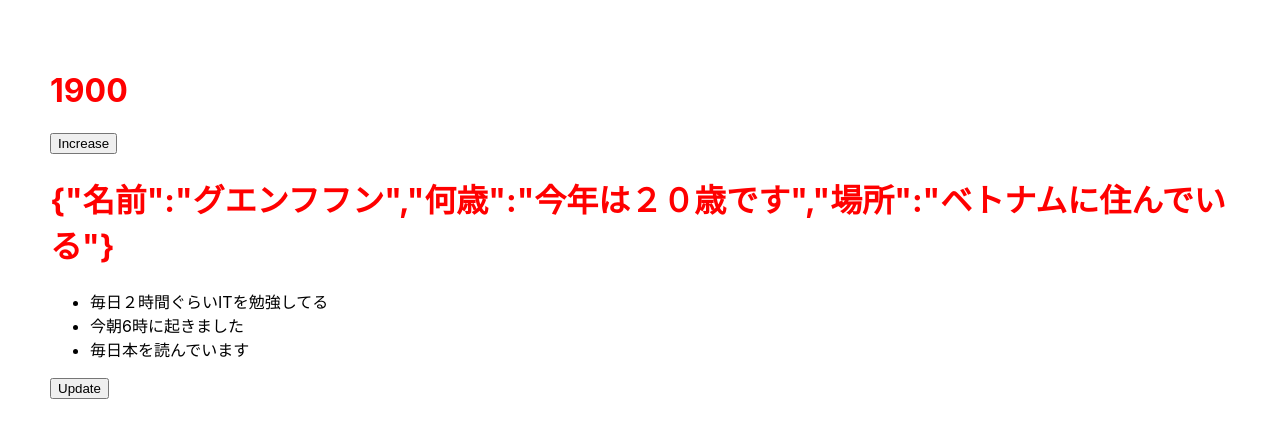
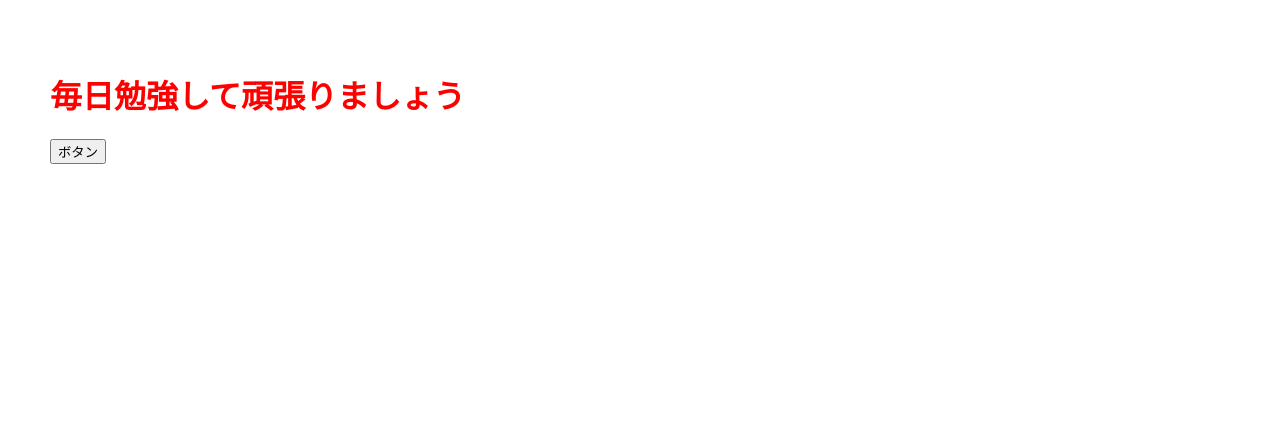
Before and after one commit to HuuHungg/usestate, a React (Create React App) app: page / in a window 1280 px wide. Shown: the top 438 px of the page. Built offline with nearby package versions, Linux system fonts and the light colour scheme.

Commit message:
add file modfile

```diff
--- a/src/App.js
+++ b/src/App.js
@@ -1,42 +1,23 @@
 import {useState} from 'react'
-let total = [100,200,300,700,600]
+let gifts = [
+  '毎日８時間ぐらいITを勉強してる',
+  '毎日２時間ぐらい英語を勉強してる',
+  '毎日２時間ぐらい日本語を勉強してる'
+
+]
 
 function App() {
-  let [course, setCourse] = useState(() => {
-    let results = total.reduce((acc,crr) => acc + crr)
-    return results
-  })
+  let [gift, setGift] = useState()
 
-  let handleCourse = () => {
-      setCourse( course + 20)
-  }
-
-  let [info, setInfo] = useState({
-    名前: "グエンフフン",
-    何歳: "今年は２０歳です",
-    場所: "ベトナムに住んでいる"
-  })
-
-  let handleUpdate = () => {
-    setInfo(
-      {
-        ...info,
-        臭味: "私の臭味はサッカをして本を読んでコーヒーをのみます"
-      }
-    )
+  let handlerSetgid = () => {
+    let ranDom = Math.floor(Math.random() * gifts.length)
+    setGift(gifts[ranDom])
   }
 
   return (
-    <div className="App" style={{padding: 50, color:'red'}}>
-        <h1>{course}</h1>
-        <button onClick={handleCourse}>Increase</button>
-        <h1>{JSON.stringify(info)}</h1>
-        <ul style={{color: 'black'}}>
-          <li>毎日２時間ぐらいITを勉強してる</li>
-          <li>今朝6時に起きました</li>
-          <li>毎日本を読んでいます</li>
-        </ul>
-        <button onClick={handleUpdate}>Update</button>
+    <div className="App" style={{padding: 50, color:'red'}} >
+        <h1>{gift || '毎日勉強して頑張りましょう'}</h1>
+        <button onClick={handlerSetgid} >ボタン</button>
     </div>
   );
 }
```
